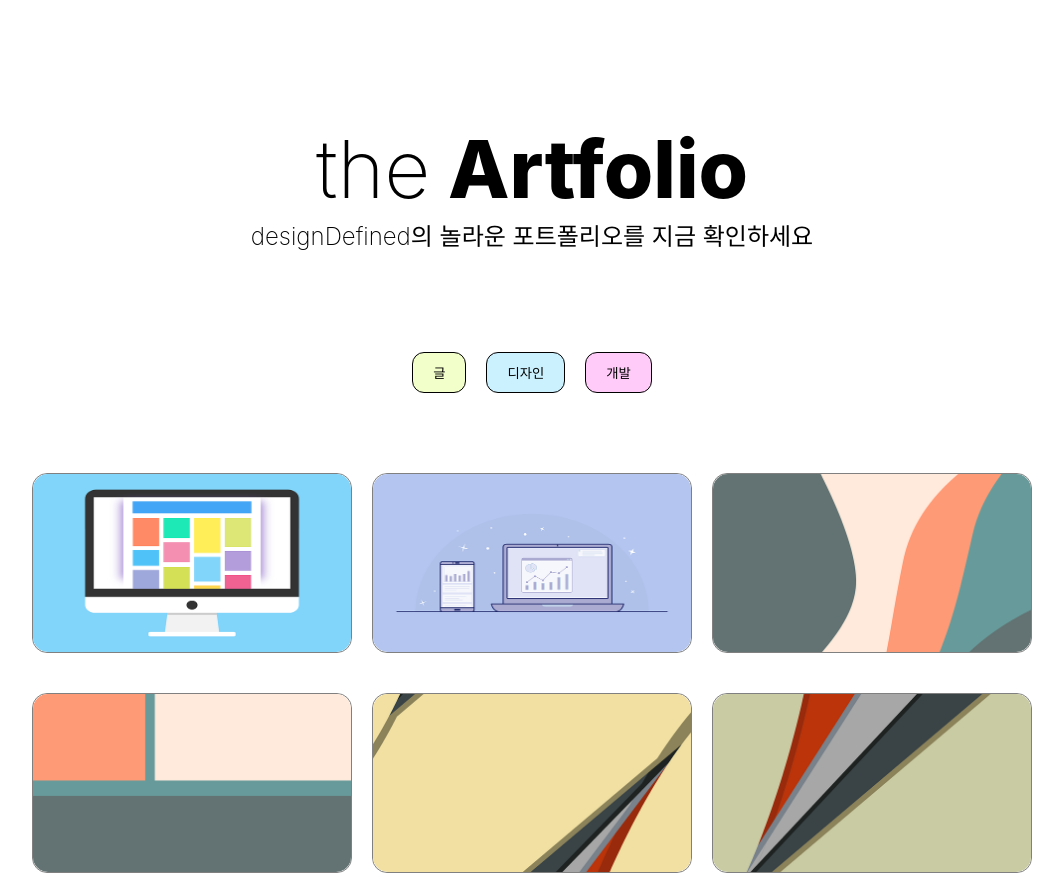
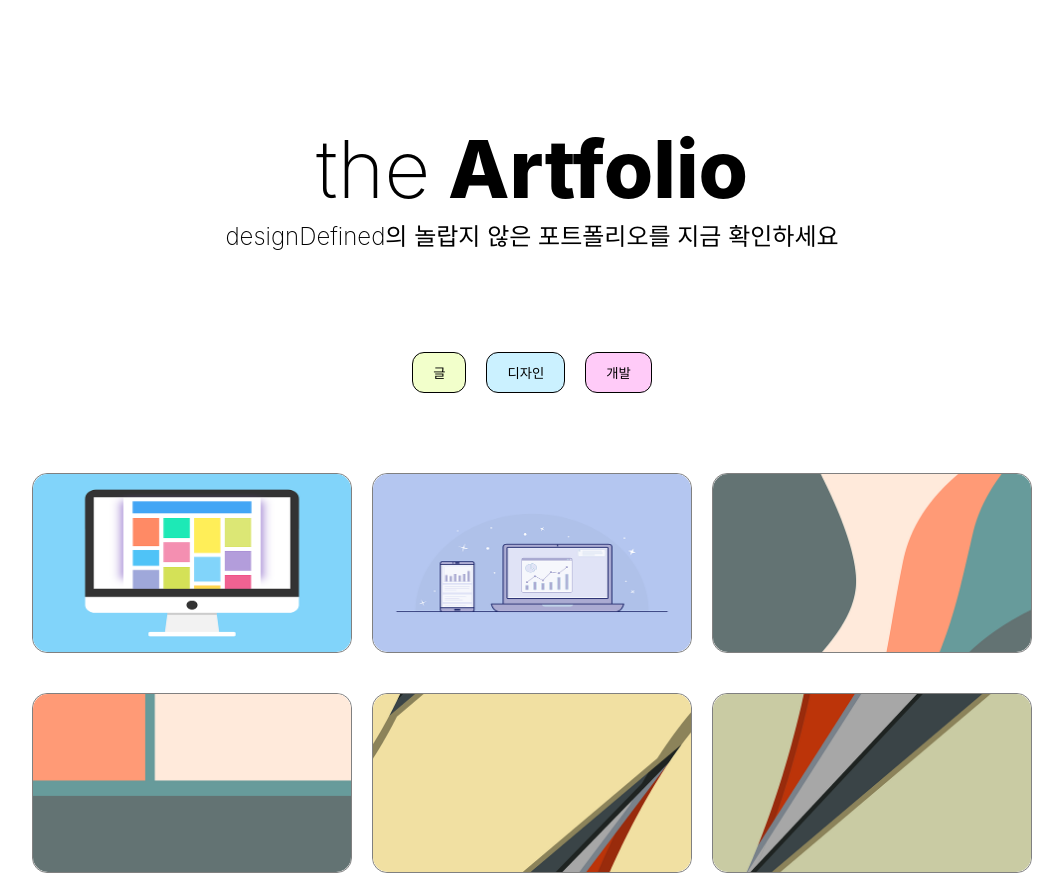
Before and after one commit to designDefined/artfolio-example, a Next.js app: page / in a window 1280 px wide. Shown: the whole page, without its empty margins (108-1171 px from the left). Built offline with nearby package versions, Linux system fonts and the light colour scheme; a web font is replaced by a local one.

Commit message:
놀랍지 않은으로 수정

```diff
--- a/app/page.js
+++ b/app/page.js
@@ -6,7 +6,7 @@ export default function Home() {
   return (
     <div className="Home">
       <div className="Title"><span className="SmallTitle">the</span> Artfolio</div>
-      <div className="Description">designDefined의 놀라운 포트폴리오를 지금 확인하세요</div>
+      <div className="Description">designDefined의 놀랍지 않은 포트폴리오를 지금 확인하세요</div>
       <div className="Navigator">
         <button className="Tab writing">
           글
```
